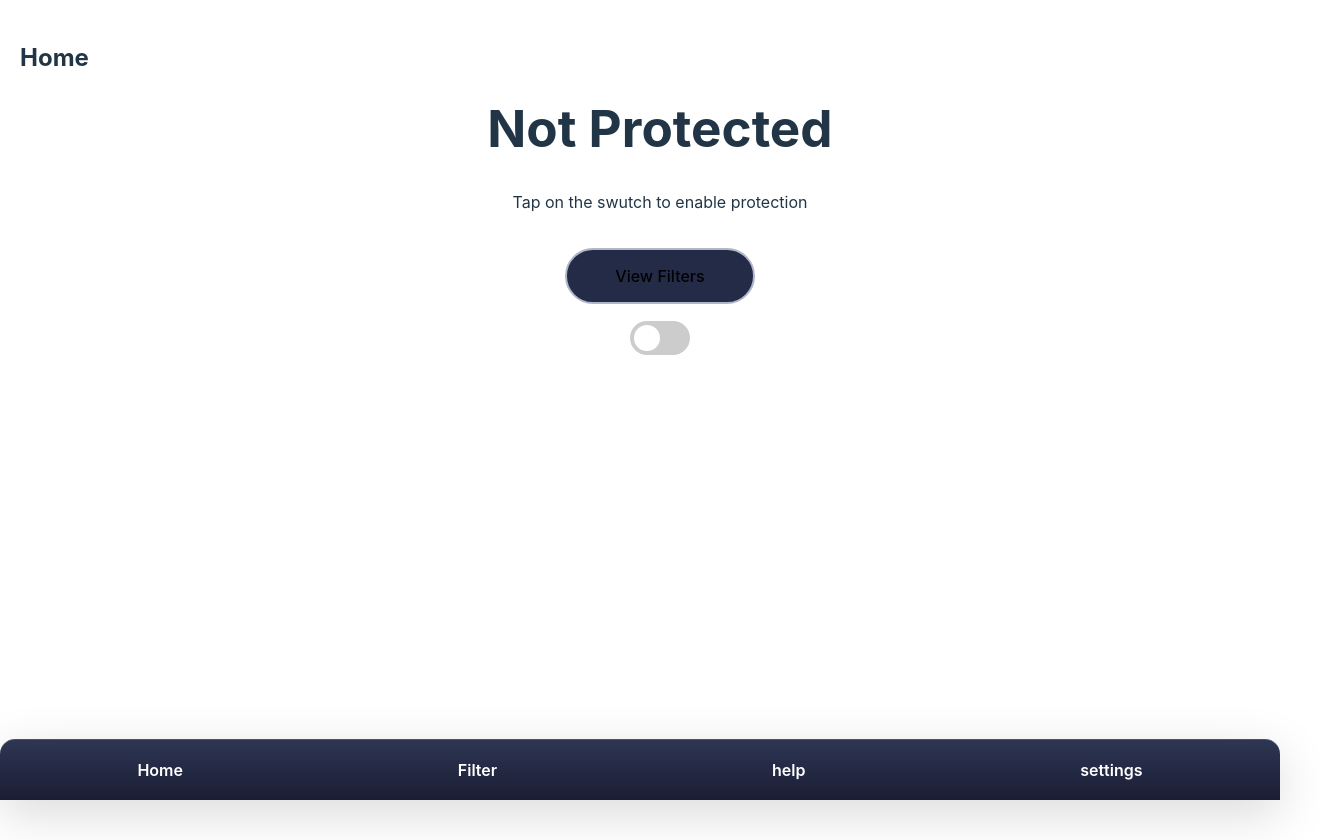
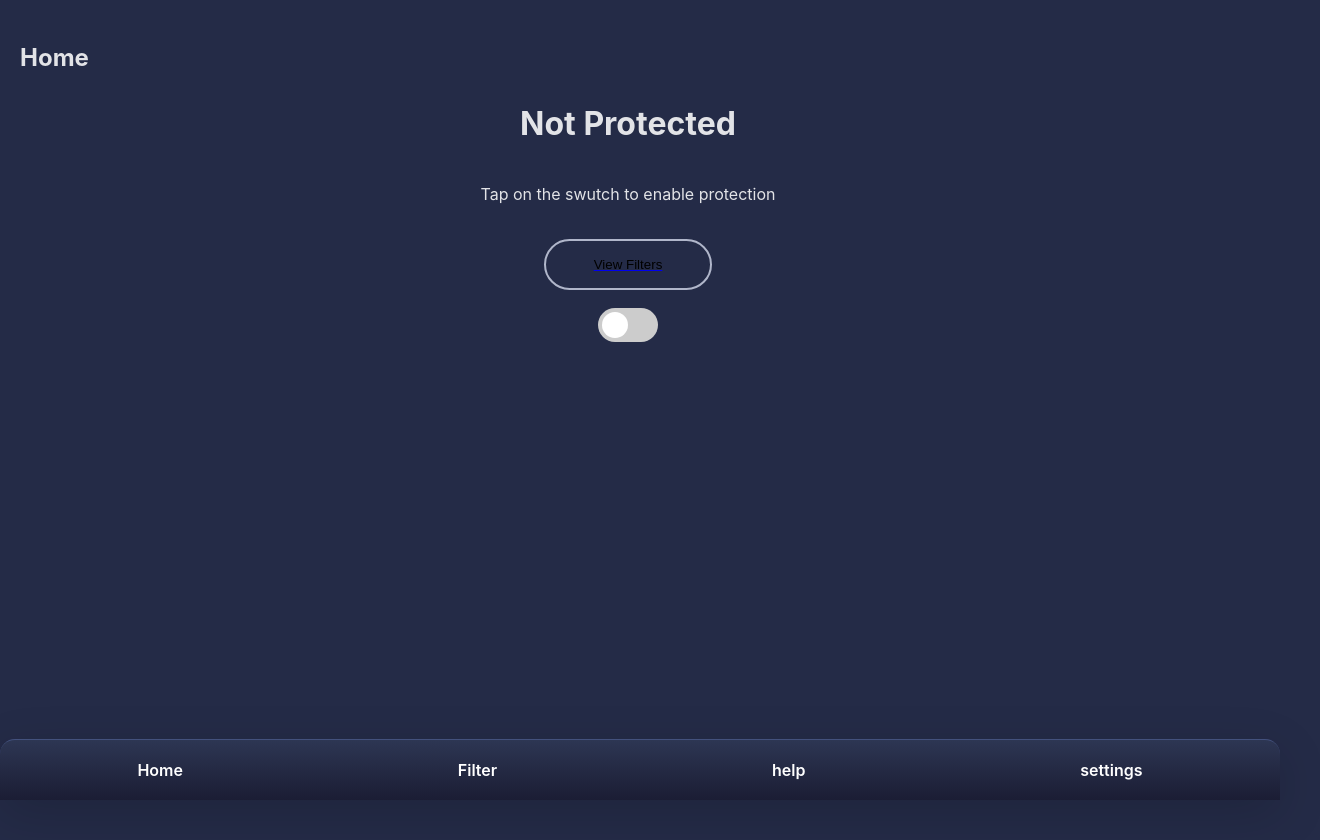
Before and after one commit to rabin245/host-blocker, a React (Vite) app: page / in a window 1280 px wide. Shown: the whole page, 1320 px wide, since content can reach past the window. Built offline with nearby package versions, Linux system fonts and the light colour scheme.

Commit message:
update css

```diff
--- a/src/index.css
+++ b/src/index.css
@@ -13,8 +13,12 @@
   -moz-osx-font-smoothing: grayscale;
   -webkit-text-size-adjust: 100%;
 }
+body {
+  margin: 0;
+  display: flex;
+}
 
-a {
+/* a {
   font-weight: 500;
   color: #646cff;
   text-decoration: inherit;
@@ -23,13 +27,7 @@ a:hover {
   color: #535bf2;
 }
 
-body {
-  margin: 0;
-  display: flex;
-  place-items: center;
-  min-width: 360px;
-  min-height: 100vh;
-}
+
 
 h1 {
   font-size: 3.2em;
@@ -66,4 +64,4 @@ button:focus-visible {
   button {
     background-color: #f9f9f9;
   }
-}
+} */
--- a/src/pages/Filters/styles.css
+++ b/src/pages/Filters/styles.css
@@ -1,5 +1,5 @@
 .FilterPage {
-  width: 100vw;
+  width: 95vw;
   height: 100vh;
   display: flex;
   flex-direction: column;
--- a/src/pages/Home/styles.css
+++ b/src/pages/Home/styles.css
@@ -1,5 +1,5 @@
 .HomePage {
-  width: 100vw;
+  width: 95vw;
   height: 100vh;
   display: flex;
   flex-direction: column;
```
